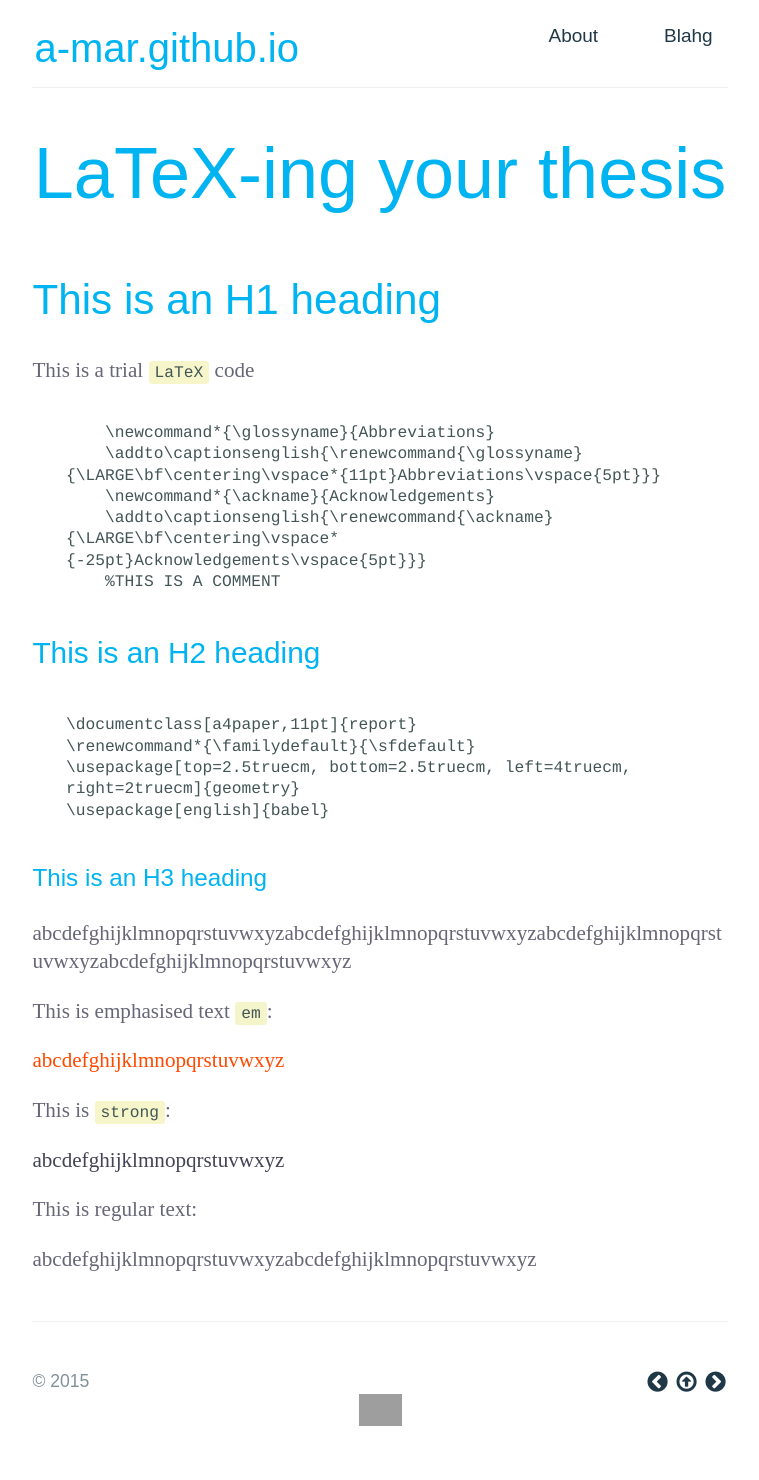
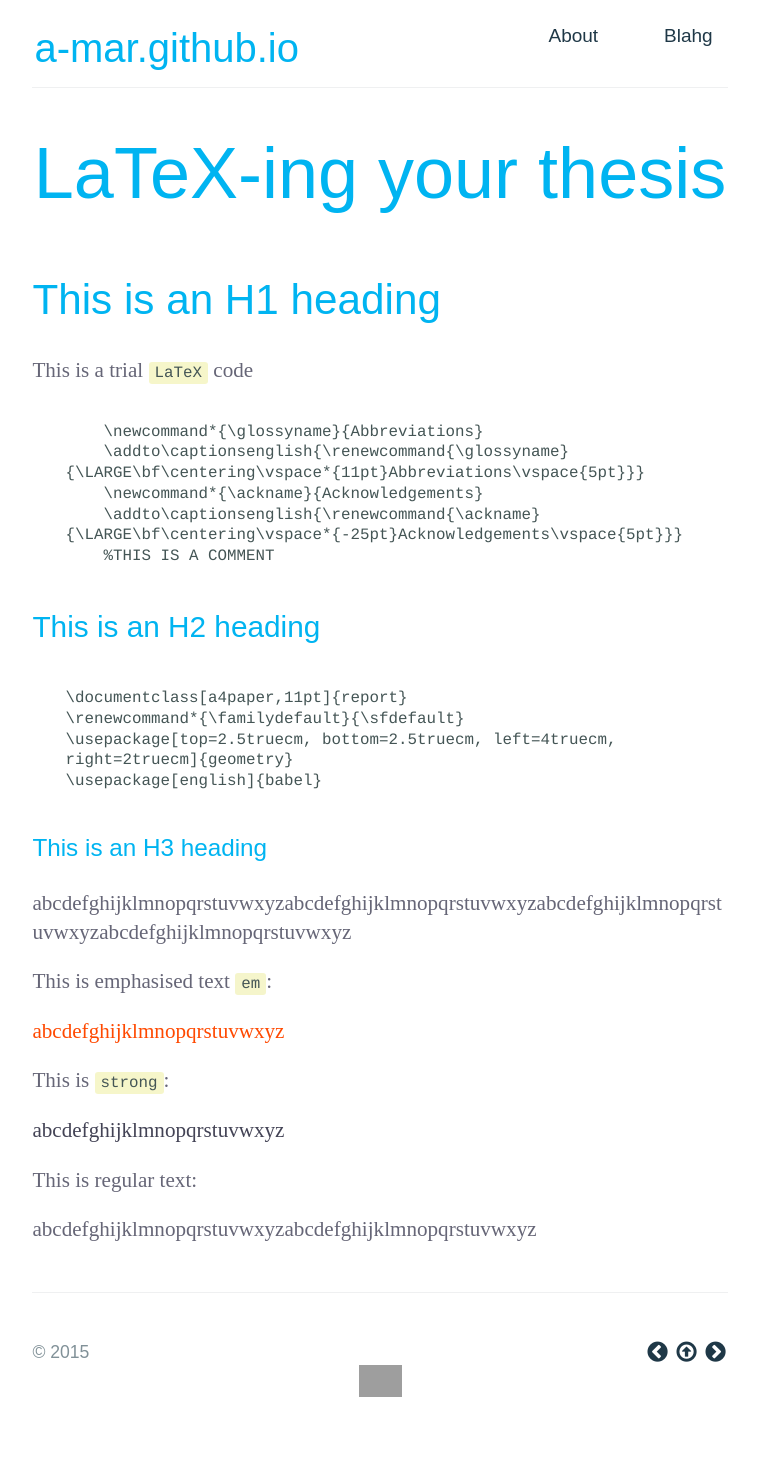
Before and after one commit to a-mar/blahg, a Jekyll site: the page built from index.html, in a window 1280 px wide. Shown: the whole page, without its empty margins (260-1019 px from the left). Built offline with Jekyll 4.4.1, drawn with Linux system fonts in a browser that asks for light colours; nearby versions of some CDN libraries; some web fonts are replaced; Markdown is read by kramdown in place of the engine named in the settings; after the commit the page ends 1451 px from its top, so only the background shows below that; grey boxes are pictures that could not be loaded.

Commit message:
Update asdf.css

```diff
--- a/stylesheets/asdf.css
+++ b/stylesheets/asdf.css
@@ -8,7 +8,7 @@ code,kbd,pre,samp {
   font-family: 'SrcCode', Courier, monospace;
   overflow: auto;
   /*width: 700px;*/
-  font-size:77%;
+  font-size:75%;
   line-height:1.31;
   background-color: rgba(217,217,47,0.25);
   color:#455;
```
